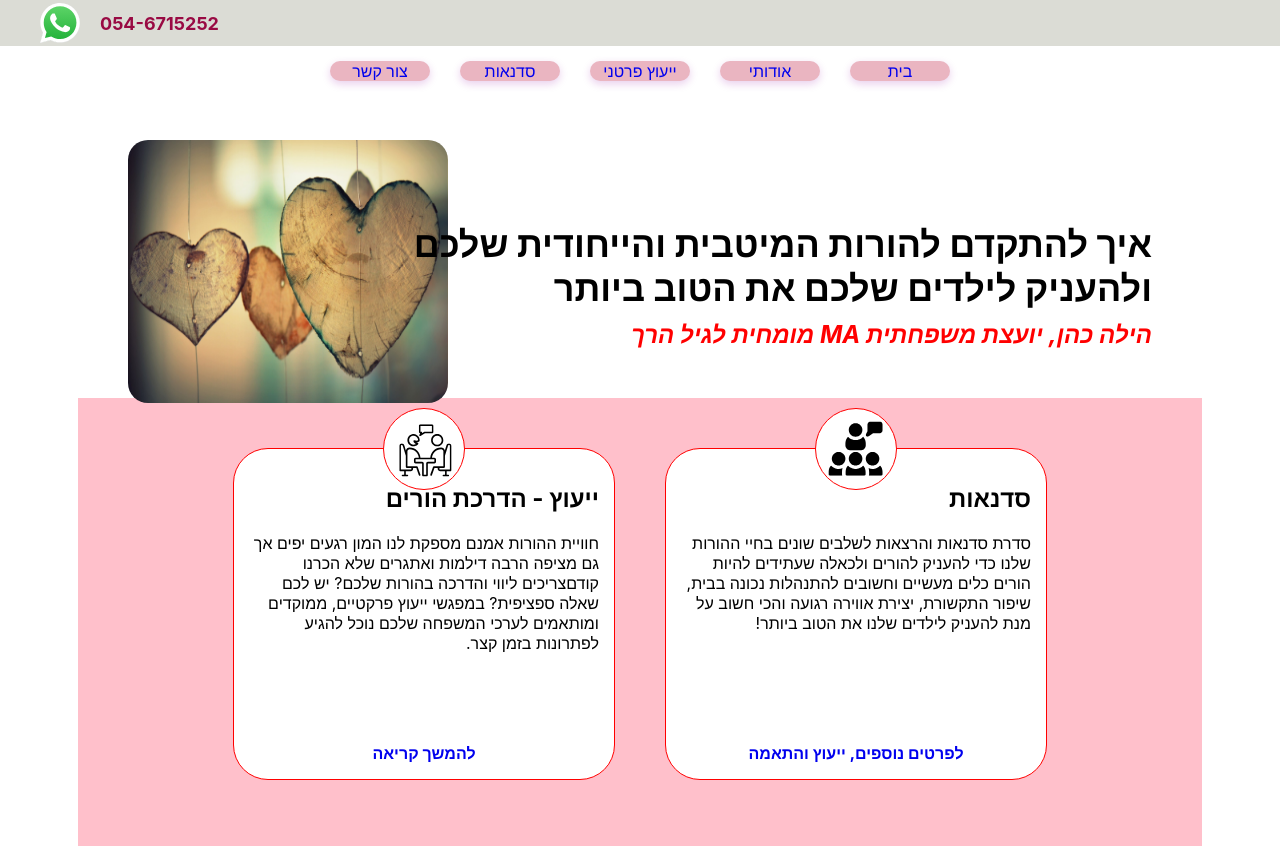
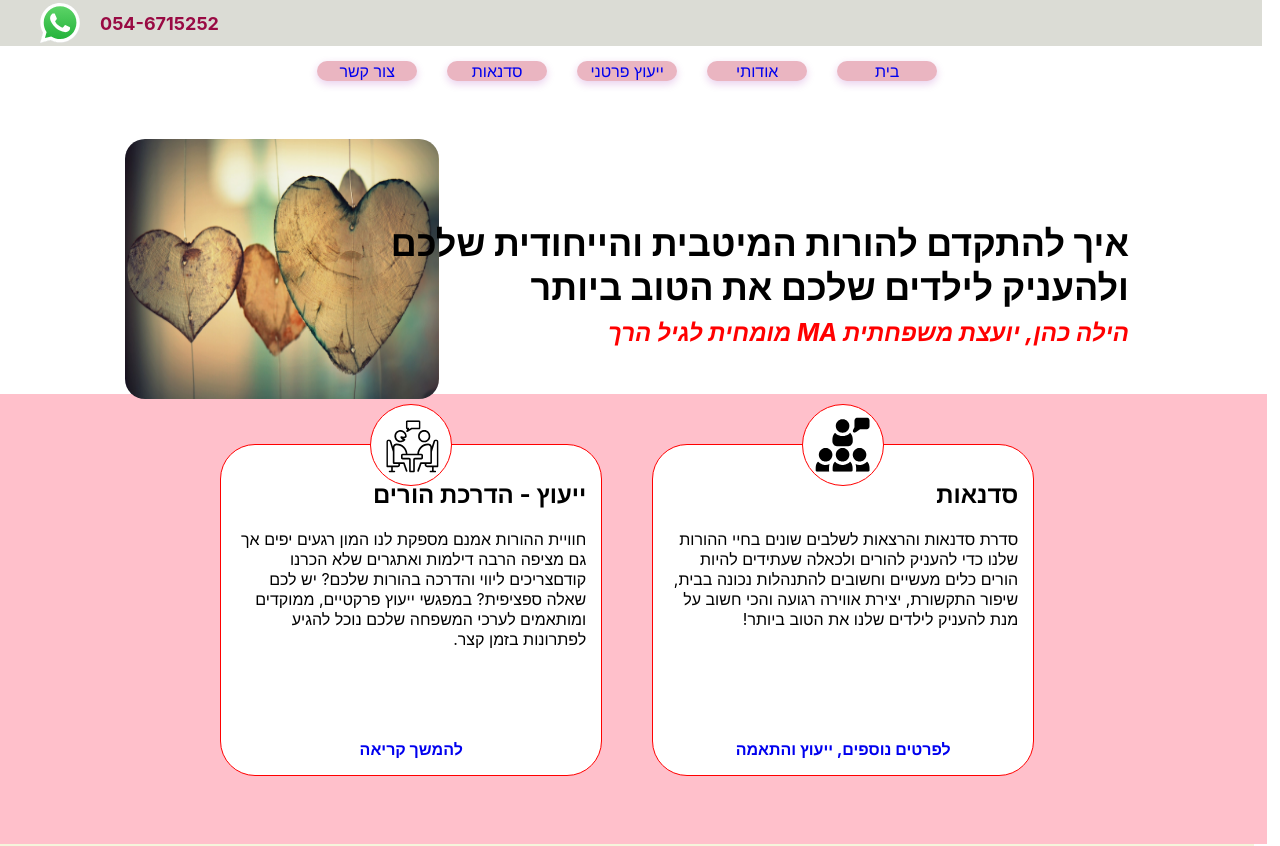
Before and after one commit to itaycs2407/Family-Consult, a React (Create React App) app: page /home in a window 1280 px wide. Shown: the top 846 px of the page. Built offline with nearby package versions, Linux system fonts and the light colour scheme; the HTML template or start-up script is replaced by a standard one.

Commit message:
desktop fixes

```diff
--- a/src/App.tsx
+++ b/src/App.tsx
@@ -28,7 +28,7 @@ const App: React.FC = () => (
 
 const Container = styled.div`
   height: 100vh;
-  width: 100vw;
+  width: 98vw;
   display: flex;
   flex-direction: column;
   justify-content: flex-start;
--- a/src/components/navbar/navbar.tsx
+++ b/src/components/navbar/navbar.tsx
@@ -72,6 +72,7 @@ const Container = styled.div`
 export const StyledStrip = styled.div`
   background-color: #dbdcd5;
   color: #990a43;
+  width: 99%;
   display: flex;
   align-items: center;
   padding: 3px 0 3px 20px;
@@ -81,7 +82,7 @@ export const StyledStrip = styled.div`
   @media screen and ${deviceMax.mobileL} {
     justify-content: space-between;
     padding: 0;
-    width: 100%;
+    width: 108%;
   }
 `;
 
--- a/src/components/shred/Tool.tsx
+++ b/src/components/shred/Tool.tsx
@@ -33,8 +33,8 @@ const Container = styled.div<{ height?: number }>`
 
   @media screen and ${deviceMax.mobileL} {
     min-height: auto;
-    width: 150px;
-    height: 150px;
+    width: 120px;
+    height: 120px;
   }
 `;
 
--- a/src/pages/home.tsx
+++ b/src/pages/home.tsx
@@ -252,7 +252,7 @@ const CardContainer = styled.div`
   display: flex;
   height: 350px;
   padding: 50px;
-  width: 80%;
+  width: 94%;
   gap: 50px;
   justify-content: center;
   background: pink;
```
